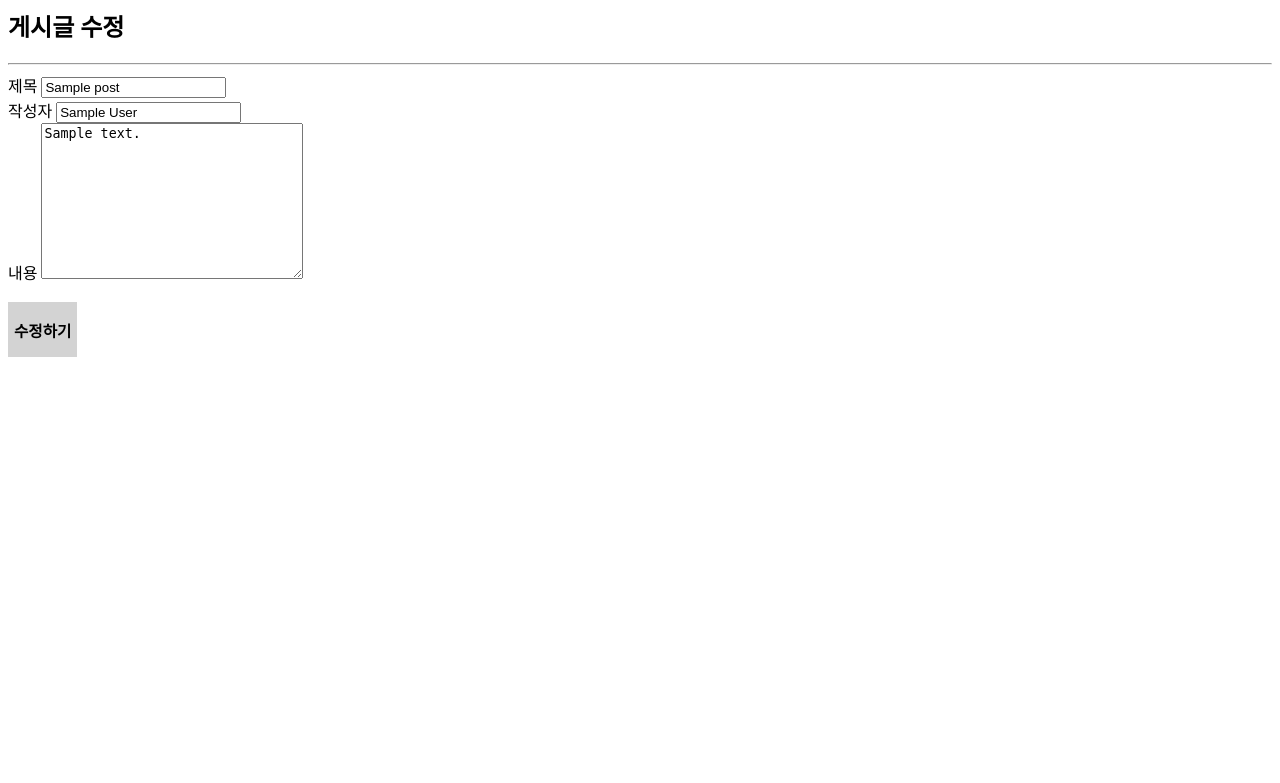
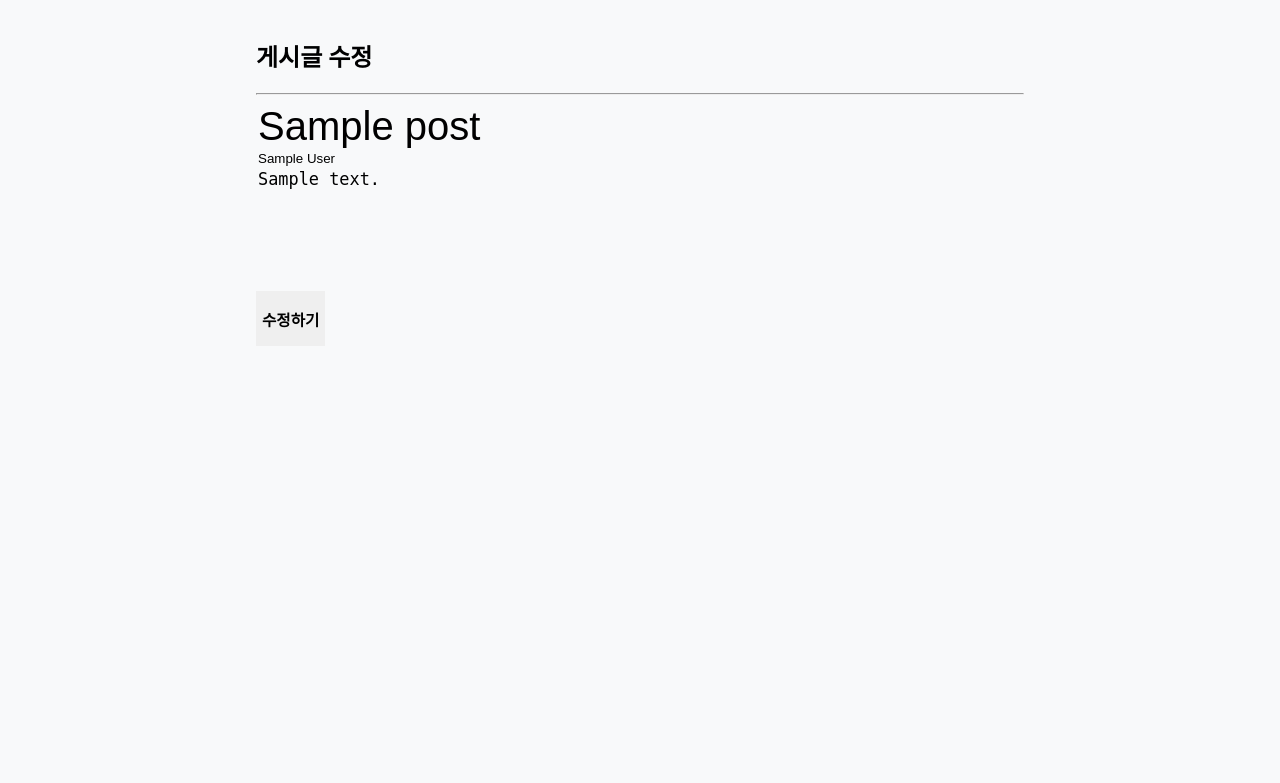
Before and after one commit to juhye0102/Django-project, a Django app: template board/templates/edit.html in a window 1280 px wide. Shown: the top 783 px of the page. Run offline with Django 3.2, Linux system fonts and the light colour scheme; the template is opened without the code that fills it: most values are stand-ins (such as "Sample title", 1, 10 or a date in 2020).

Commit message:
[ edit 페이지 구현 ]

```diff
--- a/board/templates/edit.html
+++ b/board/templates/edit.html
@@ -1,20 +1,22 @@
 {% load static %}
-{% block content %}
+<head>
+    <title>{{ post.title }} 수정</title>
+    <link rel="stylesheet" href="{% static 'css/edit.css' %}">
+</head>
 <body>
     <h2>게시글 수정</h2>
     <hr>
     <form action="{% url 'update' pk=post.pk %}" , method="POST">
         {% csrf_token %}
-        <label for="title">제목</label>
-        <input type="text" name="title" id="title" value="{{post.title}}">
+        <label for="title"></label>
+        <input type="text" name="title" id="title" value="{{post.title}}" placeholder="수정할 제목을 입력하세요.">
         <br>
-        <label for="author">작성자</label>
-        <input type="text" name="author" id="author" value="{{post.author}}">
+        <label for="author"></label>
+        <input type="text" name="author" id="author" value="{{post.author}}" placeholder="수정할 이름을 입력하세요.">
         <br>
-        <label for="content">내용</label>
-        <textarea name="content" id="content" cols="30" rows="10">{{post.content}}</textarea>
+        <label for="content"></label>
+        <textarea name="content" id="content" placeholder="수정할 내용을 입력하세요.">{{post.content}}</textarea>
         <br><br>
-        <button type="submit" style="border: none; background-color:lightgray; cursor: pointer;" onclick="alert('수정하시겠습니까?')"><h3>수정하기</h3></button>
+        <button type="submit" style="border: none; cursor: pointer;" onclick="alert('수정하시겠습니까?')"><h3>수정하기</h3></button>
     </form>
 </body>
-{% endblock %}
--- /dev/null
+++ b/static/css/edit.css
@@ -0,0 +1,32 @@
+body {
+    background-color: #F8F9FA;
+    margin: 3% 20% 5% 20%;
+    text-align: justify;
+}
+
+#title {
+    outline: none;
+    border-radius: 4px;
+    font-size: 250%;
+    border: none;
+    background-color: transparent;
+}
+
+#author {
+    outline: none;
+    border: none;
+    background-color: transparent;
+}
+
+#content {
+    outline: none;
+    background-color: transparent;
+    font-size: 130%;
+}
+
+textarea {
+    width: 100%;
+    border: none;
+    height: 6.25em;
+    resize: none;
+  }
```
